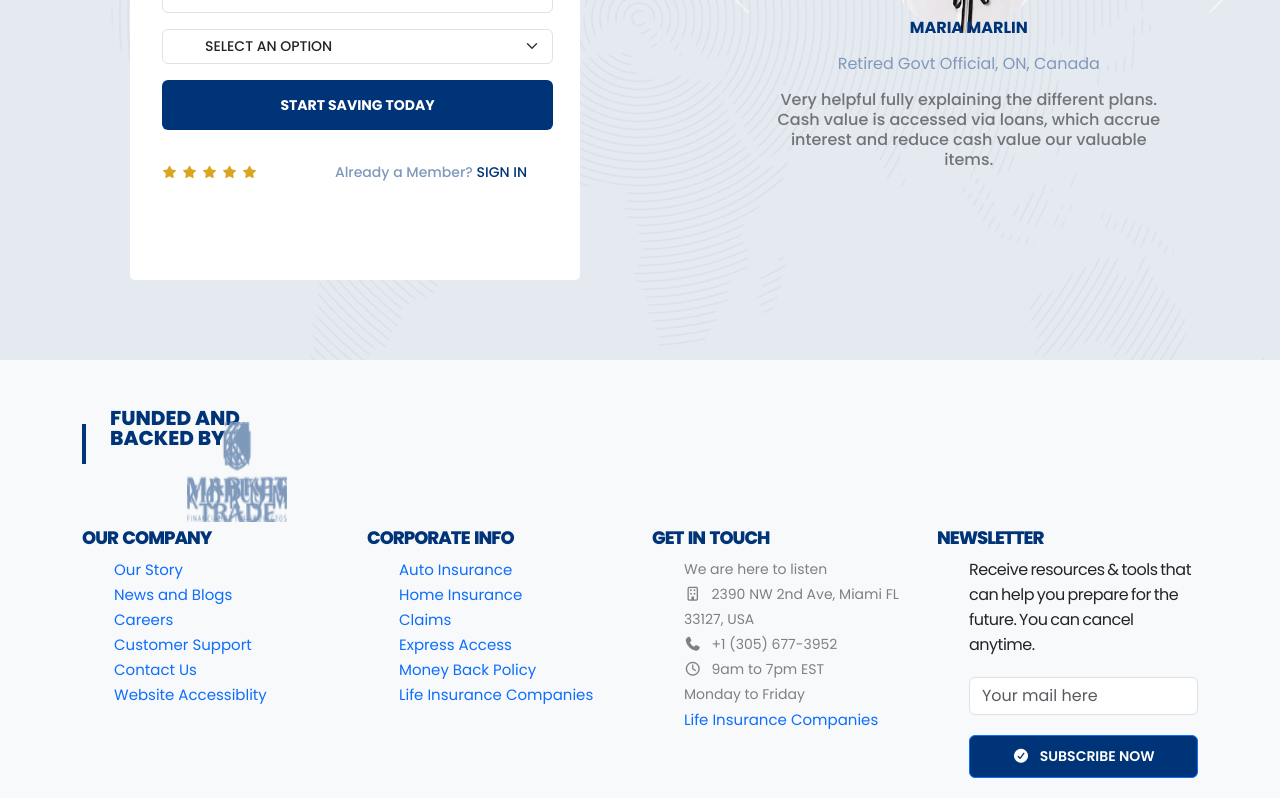
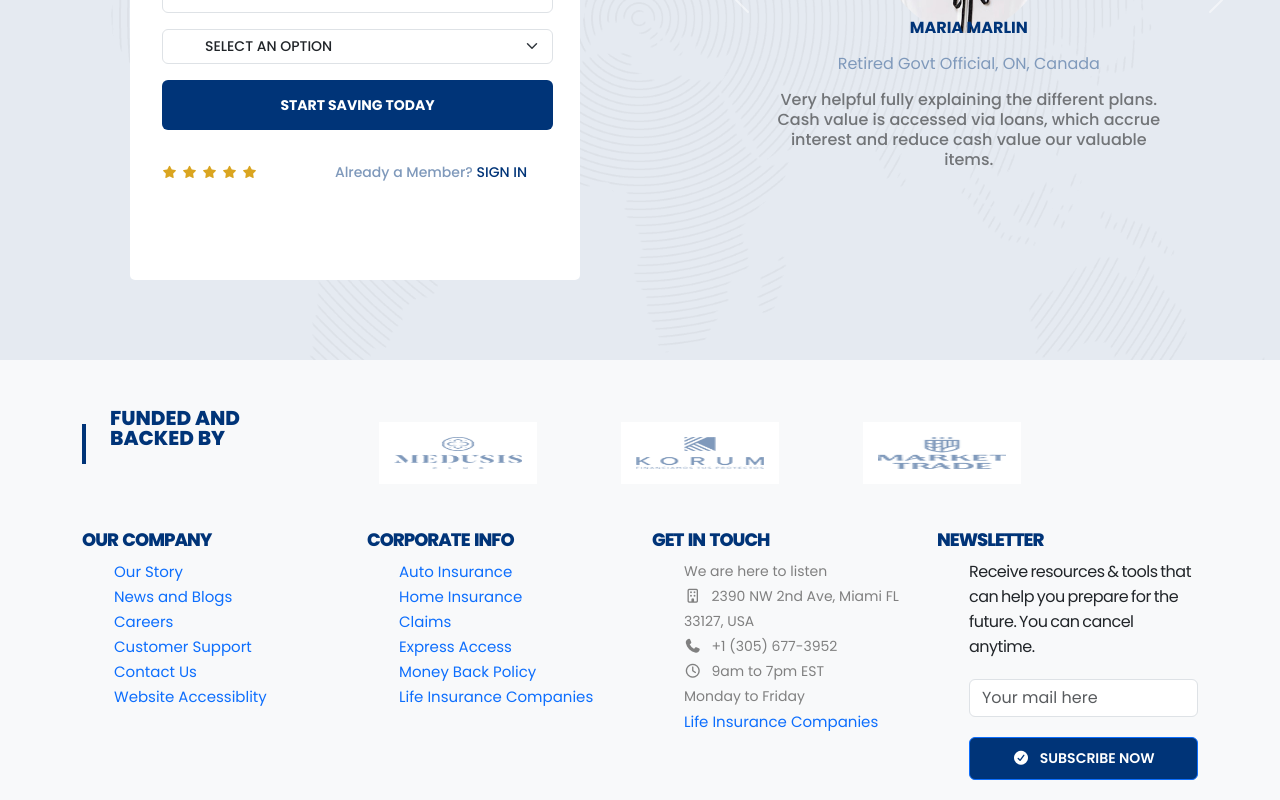
Before and after one commit to mohamedmahroofa/Insurance, an Angular app: page / in a window 1280 px wide. Shown: the part 2164-2964 px from the top of the page. Built offline with nearby package versions, Linux system fonts and the light colour scheme.

Commit message:
Added cards for the logos in footer

```diff
--- a/src/app/footer/footer.component.css
+++ b/src/app/footer/footer.component.css
@@ -30,14 +30,16 @@
   height: fit-content;
 }
 
-#brandcarousel{
-  margin: 0 0 0 100px;
+.brandslogo{
+  margin: 0px 140px 0px 250px;
   width: 100%;
-height: fit-content;
+  height: fit-content;
   padding: 5px;
 }
 
-#brandcarousel .carousel-inner{
+
+
+/* #brandcarousel .carousel-inner{
   width: 100%;
   height: 100%;
 }
@@ -45,11 +47,20 @@ height: fit-content;
 #brandcarousel .carousel-item{
   height: 100px;
   width: 100px;
+} */
+
+.brandslogo .card{
+  border-radius: 0px;
+  border: none;
+  margin: 0px 30px 40px 30px;
+  padding: 15px;
 }
 
-#brandcarousel .carousel-item img{
-  width: 200px;
-  height: 200px;
+.brandslogo .card-body img{
+  margin-right: 20px;
+  padding: 15px;
+  height: auto;
+  width: auto;
 }
 
 .quicklinks ul li a{
--- a/src/app/footer/footer.component.html
+++ b/src/app/footer/footer.component.html
@@ -23,41 +23,43 @@
 
           <!-- column 2 starts -->
           <div class="col-8">
-            <div
-              id="brandcarousel"
-              class="carousel slide"
-              data-bs-ride="carousel"
-            >
-              <div class="carousel-inner">
-                <div class="carousel-item active">
-                  <div class="row">
+            <div class="row brandslogo">
               <div class="col-4">
+                <div class="card">
+                  <div class="card-body">
                     <img
                       fill
+                      ngSrc="assets/img/sponsor_logo3.png"
+                      alt="Company Name"
                       class="d-block"
-                        ngSrc="./assets/img/sponsor_logo1.png"
-                        alt="Company name"
                       priority
                     />
                   </div>
+                </div>
+              </div>
               <div class="col-4">
+                <div class="card">
+                  <div class="card-body">
                     <img
                       fill
+                      ngSrc="assets/img/sponsor_logo2.png"
+                      alt="Company Name"
                       class="d-block"
-                        ngSrc="./assets/img/sponsor_logo2.png"
-                        alt="Company name"
                       priority
                     />
                   </div>
+                </div>
+              </div>
               <div class="col-4">
+                <div class="card">
+                  <div class="card-body">
                     <img
                       fill
+                      ngSrc="assets/img/sponsor_logo1.png"
+                      alt="Company Name"
                       class="d-block"
-                        ngSrc="./assets/img/sponsor_logo3.png"
-                        alt="Company name"
                       priority
                     />
-                    </div>
                   </div>
                 </div>
               </div>
@@ -156,7 +158,9 @@
                   />
                 </li>
                 <li>
-                  <button class="btn btn-primary"><i class="fa-solid fa-circle-check"></i>Subscribe now</button>
+                  <button class="btn btn-primary">
+                    <i class="fa-solid fa-circle-check"></i>Subscribe now
+                  </button>
                 </li>
               </ul>
               <!-- column 4 ends -->
```
Lines whose indentation alone changed are shown as unchanged.
